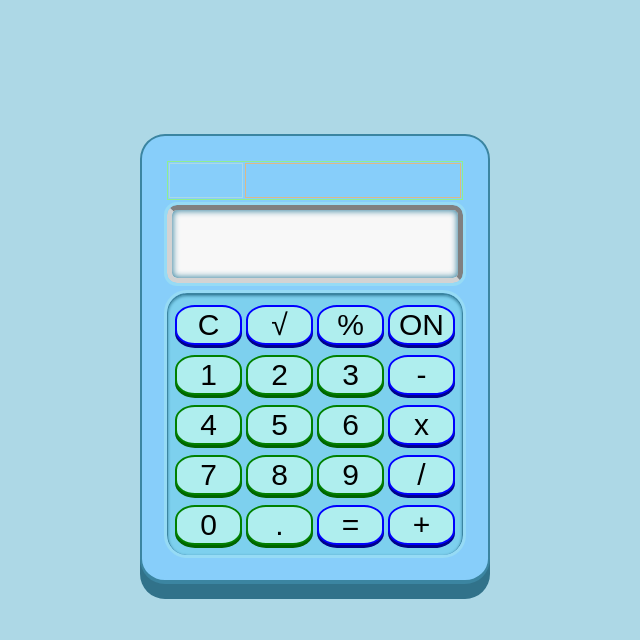
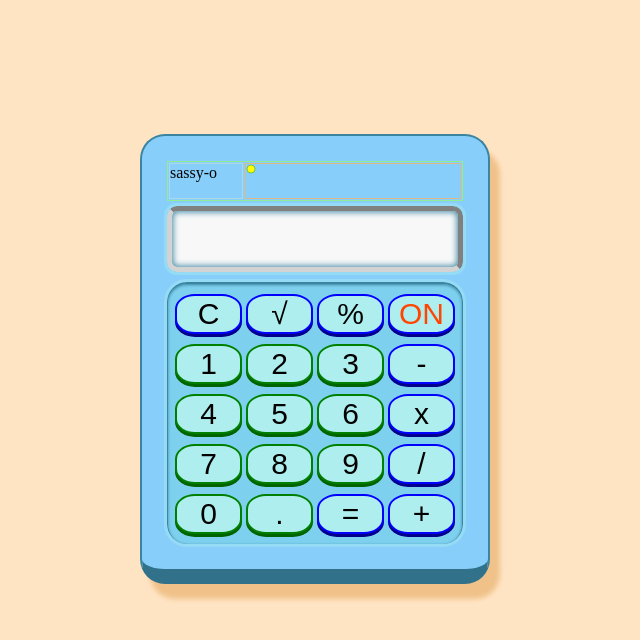
Before and after one commit to fintonius/calculator2, a plain HTML site: page index.html in a window 1280 px wide. Shown: the whole page, without its empty margins (325-965 px from the left). Drawn offline with Linux system fonts and the light colour scheme.

Commit message:
fix issue with '*' operator, change background color & start adding svg element

```diff
--- a/index.html
+++ b/index.html
@@ -10,8 +10,12 @@
 <body>
 	<div class="calculator">
 		<div class="top-row">
-			<div class="logo"></div>
-			<div class="solar"></div>
+			<div class="logo">sassy-o</div>
+			<div class="solar">
+				<svg width="100" height="100">
+						<circle cx="5" cy="5" r="4" stroke="green" stroke-width=".4" fill="yellow"/>
+				</svg>
+			</div>
 		</div>
 		<div class="number-display"></div>
 			<div class="buttons">
@@ -31,7 +35,7 @@
 					<button class="number-button button num4" id="4">4</button>
 					<button class="number-button button num5" id="5">5</button>
 					<button class="number-button button num6" id="6">6</button>
-					<button class="operator-button button multiply" id="x">x</button>
+					<button class="operator-button button multiply" id="*">x</button>
 				</div>
 				<div class="row4 row">
 					<button class="number-button button num7" id="7">7</button>
--- a/script.js
+++ b/script.js
@@ -28,7 +28,7 @@ function clearDisplay() {
 };
 //NEED TO REMEMBER TO ONLY CHECK/PASS '.' ONCE PER NUMBER!
 const numbers = /[1234567890.]/;
-const operators = /[-+=\/]/
+const operators = /[*-+=\/]/
 
 //I feel like there's something I'm missing here... the problem for me is how to reconcile
 //being able to access properties of either universally rather than needing
@@ -63,14 +63,12 @@ const equation = {
 			}
   }
 };
-console.log(!equation.num1)
 
 function clearEquation() {
 	equation.num1 = 0;
 	equation.num2 = 0;
 	equation.operator = '';
 }
-
 //only alternative I can see is 2 functions: numPress() & numClick()
 
 function numClick(e) { //handles click events
@@ -87,10 +85,11 @@ function numClick(e) { //handles click events
 		};
 };
 
-function numPress(e) {  //handles keydown events
+function numPress(e) { //handles keydown events
 	if ((e.key == '=') || (e.key == 'Enter')) {
 		equation.num2 = +numberDisplay.textContent;
 		numberDisplay.textContent  = equation.solution();
+		clearEquation();
 	} else if (numbers.test(e.key)) {
 		numberDisplay.textContent += e.key;
 	} else if (operators.test(e.key)) {
--- a/styles.css
+++ b/styles.css
@@ -10,7 +10,7 @@ body{
 	display: flex;
 	justify-content: center;
 	height: 100vh;
-	background-color: lightblue;
+	background-color:bisque;
 }
 
 .calculator{
@@ -21,10 +21,10 @@ body{
 	width: 350px;
 	padding: 20px;
 	border: 2px solid rgb(59, 133, 161);
-	border-bottom: 4px solid rgb(59, 133, 161);;
+	border-bottom: 15px solid rgb(49, 114, 138);
 	border-radius: 25px;
 	background-color: lightskyblue;
-	box-shadow: 0px 15px rgb(49, 114, 138);
+	box-shadow: 10px 15px 5px 0px rgb(240, 194, 138);
 }
 
 .top-row{
@@ -117,3 +117,7 @@ body{
 	box-shadow: 0px 3px darkblue;
 	border: 2px solid blue;
 }
+
+.on{
+	color: orangered;
+}
```
